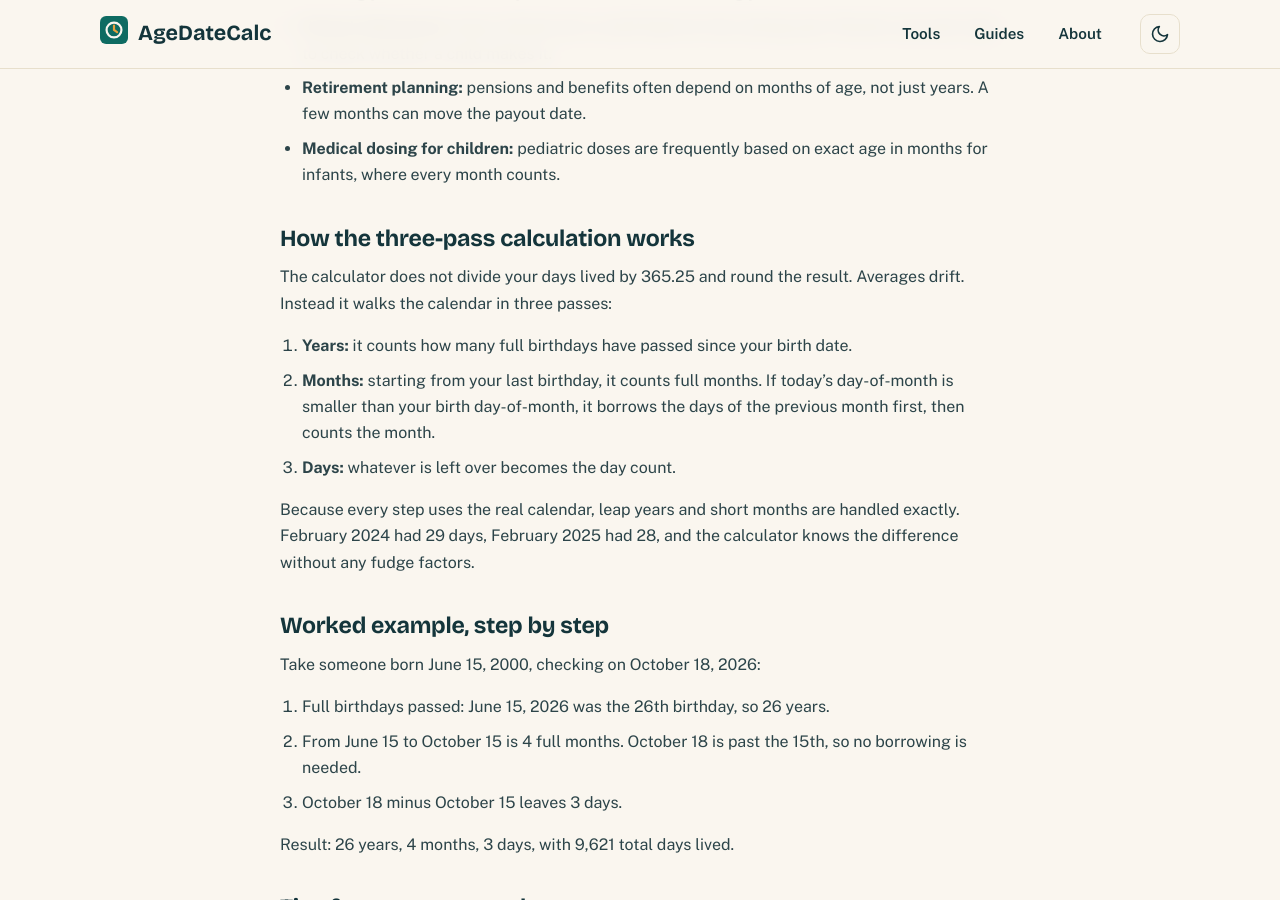
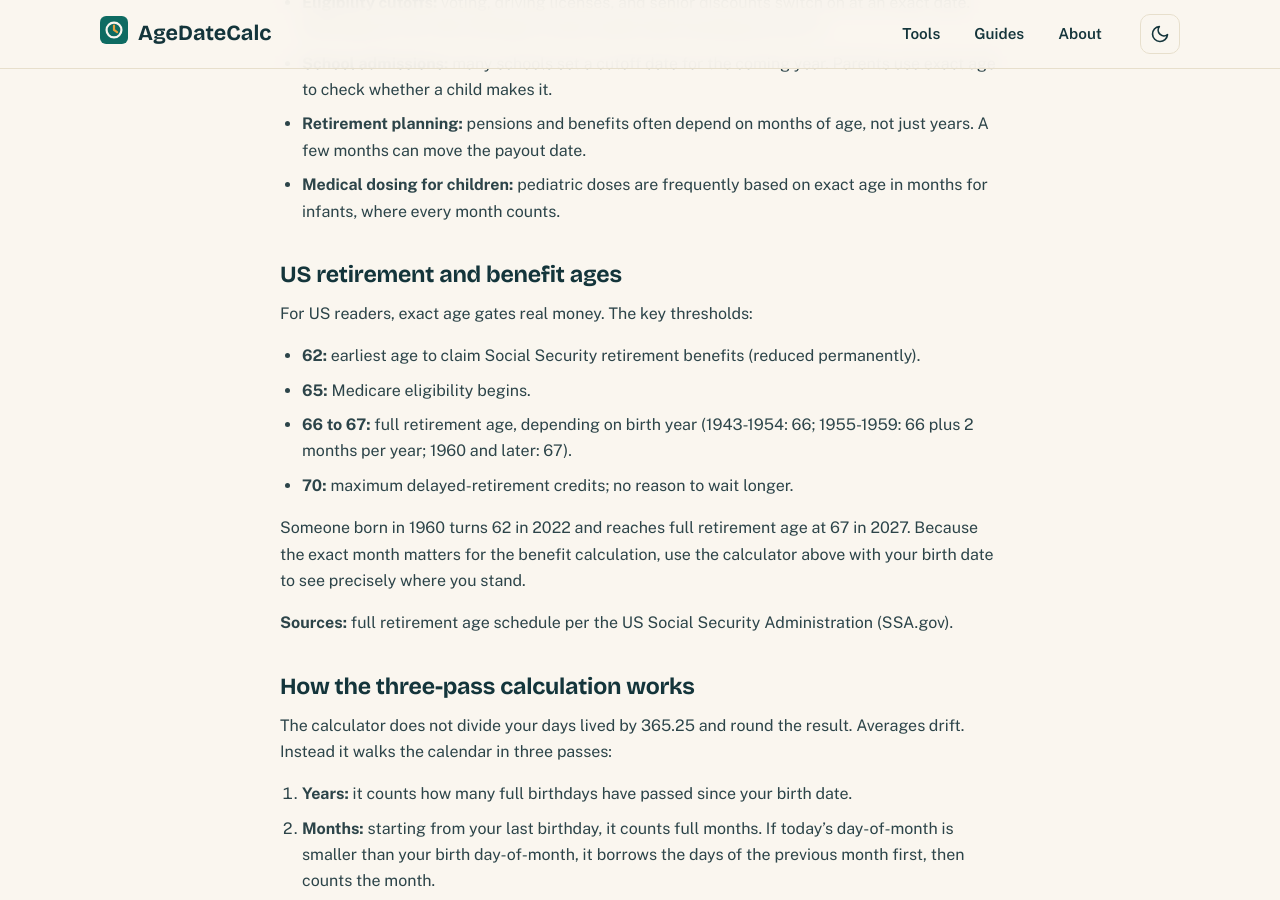
Before and after one commit to zaidmeo09-dhangal/agedatecalc, a Jekyll site: the page built from age-calculator.md, in a window 1280 px wide and 900 px high, scrolled down 1112 px. Built offline with Jekyll 4.4.1, drawn with Linux system fonts in a browser that asks for light colours; some of the changed lines change nothing that is shown; some of the changed text lies outside the part shown.

Commit message:
Competitor-beating upgrades: shareable URLs, US holidays, E-E-A-T sources, freshness

```diff
--- a/age-calculator.md
+++ b/age-calculator.md
@@ -82,6 +82,8 @@
 
 <div class="prose" markdown="1">
 
+<p class="result-note" style="font-size:.85rem">Guide updated October 2026.</p>
+
 ## How to use the Age Calculator
 
 1. Pick your date of birth using the date picker above.
@@ -101,6 +103,19 @@
 - **School admissions:** many schools set a cutoff date for the coming year. Parents use exact age to check whether a child makes it.
 - **Retirement planning:** pensions and benefits often depend on months of age, not just years. A few months can move the payout date.
 - **Medical dosing for children:** pediatric doses are frequently based on exact age in months for infants, where every month counts.
+
+## US retirement and benefit ages
+
+For US readers, exact age gates real money. The key thresholds:
+
+- **62:** earliest age to claim Social Security retirement benefits (reduced permanently).
+- **65:** Medicare eligibility begins.
+- **66 to 67:** full retirement age, depending on birth year (1943-1954: 66; 1955-1959: 66 plus 2 months per year; 1960 and later: 67).
+- **70:** maximum delayed-retirement credits; no reason to wait longer.
+
+Someone born in 1960 turns 62 in 2022 and reaches full retirement age at 67 in 2027. Because the exact month matters for the benefit calculation, use the calculator above with your birth date to see precisely where you stand.
+
+**Sources:** full retirement age schedule per the US Social Security Administration (SSA.gov).
 
 ## How the three-pass calculation works
 
@@ -195,8 +210,35 @@
       '<div class="result-box"><span class="num">' + weekday + '</span><span class="lbl">Day you were born</span></div>' +
       '<div class="result-box"><span class="num">' + daysTo + '</span><span class="lbl">Days to next birthday</span></div>' +
       '</div>' +
-      '<p class="result-note">Your next birthday is on <strong>' + nextStr + '</strong>.</p>';
+      '<p class="result-note">Your next birthday is on <strong>' + nextStr + '</strong>.</p>' +
+      '<p class="result-note"><button type="button" class="btn btn-outline btn-sm" id="age-share-btn">Copy share link</button> <span id="age-share-msg" style="font-size:.85rem"></span></p>';
+    try{
+      var u = new URL(window.location.href);
+      u.searchParams.set("dob", input.value);
+      window.history.replaceState(null, "", u.toString());
+    }catch(e){}
+    var shareBtn = document.getElementById("age-share-btn");
+    if(shareBtn){
+      shareBtn.addEventListener("click", function(){
+        var link = window.location.href;
+        var msg = document.getElementById("age-share-msg");
+        function done(t){ if(msg){ msg.textContent = t; } }
+        if(navigator.clipboard && navigator.clipboard.writeText){
+          navigator.clipboard.writeText(link).then(function(){ done("Link copied!"); }, function(){ done("Copy failed, copy the URL manually."); });
+        }else{ done("Copy this page URL to share."); }
+      });
+    }
   }
-  document.getElementById("tool-calc-btn").addEventListener("click", run);
+  document.getElementById("tool-calc-btn").addEventListener("click", function(){ run(); });
+  try{
+    var qp = new URLSearchParams(window.location.search);
+    var qdob = qp.get("dob");
+    if(qdob && /^\d{4}-\d{2}-\d{2}$/.test(qdob)){
+      var di = document.getElementById("tool-dob");
+      di.value = qdob;
+      var test = new Date(qdob + "T00:00:00");
+      if(!isNaN(test.getTime()) && test <= new Date()){ run(); }
+    }
+  }catch(e){}
 })();
 </script>
```
